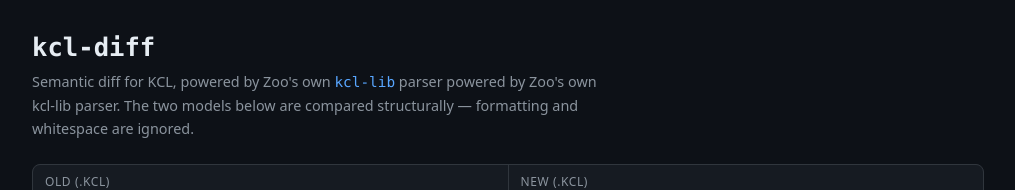
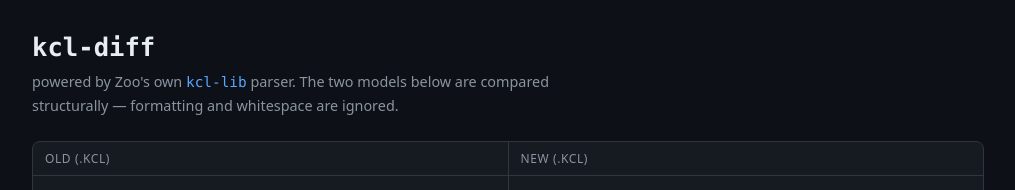
Before and after one commit to leisurelyleon/kcl-lib, a Next.js app in the folder web/: page / in a window 1280 px wide. Shown: the top 190 px of the page, without its empty margins (132-1147 px from the left). Built offline with nearby package versions, Linux system fonts and the light colour scheme; no server answers.

Commit message:
Refactor description text for clarity

```diff
--- a/web/app/page.tsx
+++ b/web/app/page.tsx
@@ -51,9 +51,8 @@
       <header className="head">
         <h1>kcl-diff</h1>
         <p>
-          Semantic diff for KCL, powered by Zoo&apos;s own <code>kcl-lib</code> parser
-          powered by Zoo's own kcl-lib parser. The two models below are compared structurally —
-          formatting and whitespace are ignored.
+          powered by Zoo&apos;s own <code>kcl-lib</code> parser. The two models below are
+          compared structurally — formatting and whitespace are ignored.
         </p>
       </header>
 
```
